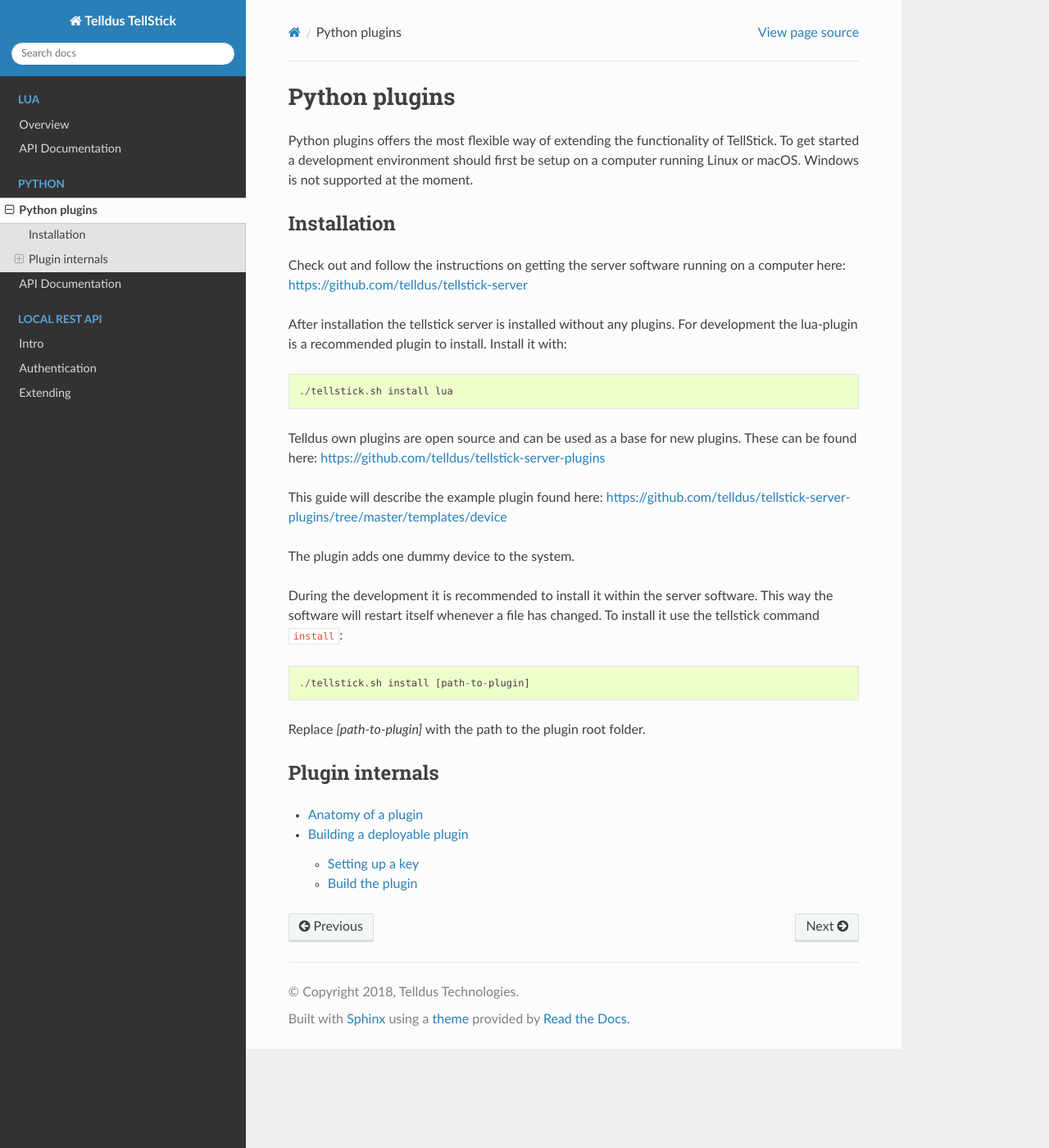
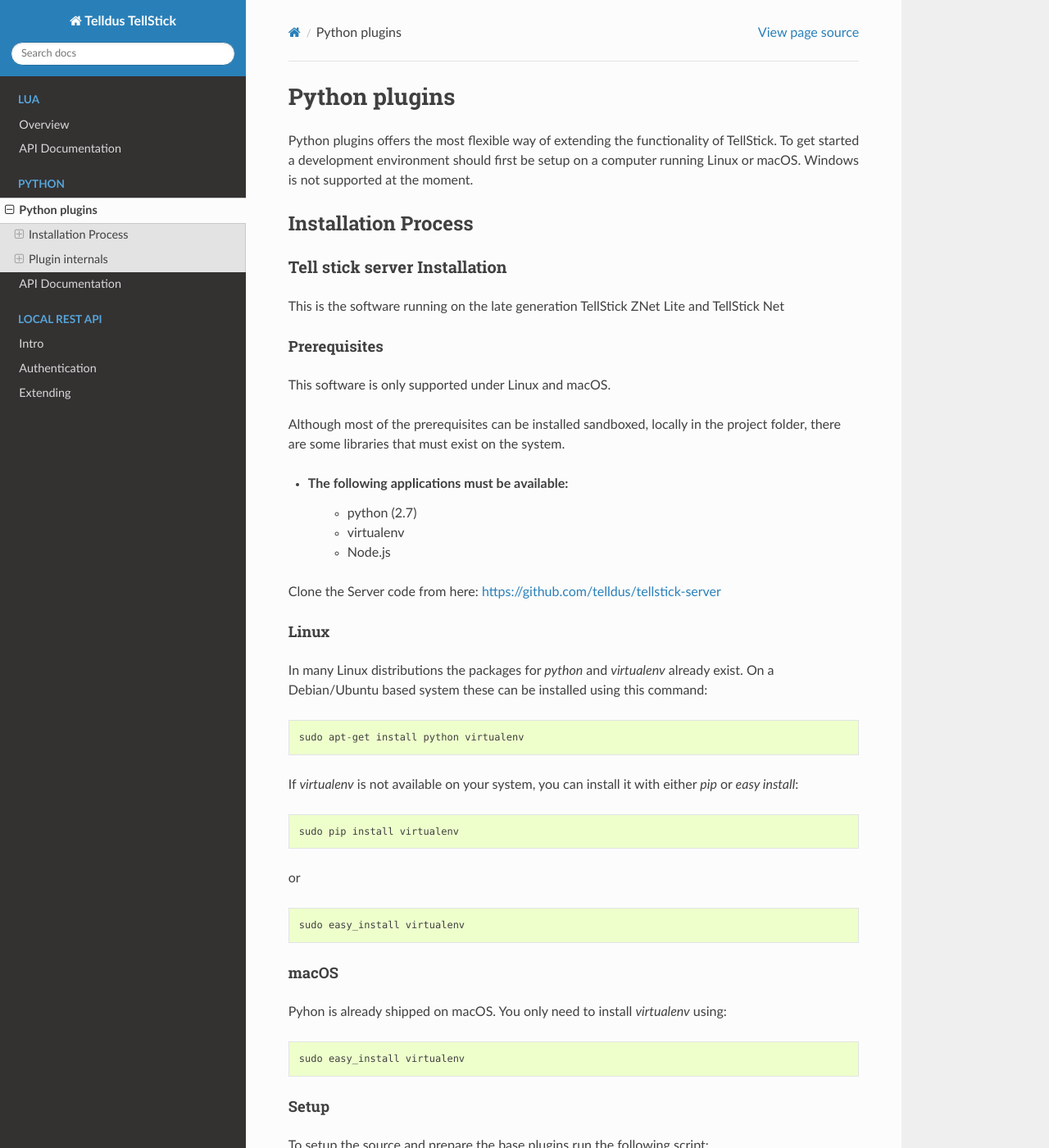
Before and after one commit to telldus/tellstick-server, a Sphinx documentation site: the page built from docs/python/intro.rst, in a window 1280 px wide and 1400 px high. Shown: the whole window at 82% size. Built offline with Sphinx 7.4.7 and the Read the Docs theme 2.0.0, drawn with Linux system fonts in a browser that asks for light colours; the version number could not be read and is left out; some of the changed text lies outside the part shown.

Commit message:
modify documentation

```diff
--- a/docs/python/intro.rst
+++ b/docs/python/intro.rst
@@ -4,8 +4,94 @@
 
 Python plugins offers the most flexible way of extending the functionality of TellStick. To get started a development environment should first be setup on a computer running Linux or macOS. Windows is not supported at the moment.
 
-Installation
-############
+Installation Process
+####################
+
+Tell stick server Installation
+______________________________
+
+This is the software running on the late generation TellStick ZNet Lite and
+TellStick Net
+
+Prerequisites
+*************
+
+This software is only supported under Linux and macOS.
+
+Although most of the prerequisites can be installed sandboxed, locally in the
+project folder, there are some libraries that must exist on the system.
+
+* The following applications must be available:
+	* python (2.7)
+	* virtualenv
+	* Node.js
+
+
+Clone the Server code from here: https://github.com/telldus/tellstick-server
+
+
+Linux
+*****
+
+In many Linux distributions the packages for `python` and `virtualenv` already exist.
+On a Debian/Ubuntu based system these can be installed using this command:
+
+::
+
+  sudo apt-get install python virtualenv
+
+If `virtualenv` is not available on your system, you can install it with either
+`pip` or `easy install`:
+
+::
+
+  sudo pip install virtualenv
+
+or
+
+::
+
+  sudo easy_install virtualenv
+
+macOS
+*****
+
+Pyhon is already shipped on macOS. You only need to install `virtualenv` using:
+
+::
+
+  sudo easy_install virtualenv
+
+Setup
+*****
+
+To setup the source and prepare the base plugins run the following script:
+
+::
+
+  ./tellstick.sh setup
+
+This vill create a `virtualenv` folder under the `build` folder and download
+and install the required libraries for running the software.
+The installation is completely sandboxed and nothing is installed in the system.
+You can wipe the `build` folder at any time to remove any installed packages.
+
+Running
+*******
+
+Start the server by issuing:
+
+::
+
+  ./tellstick.sh run
+
+By default the server will restart itself any time it detects a file has been
+modified.
+
+
+
+Plugins
+*******
 
 Check out and follow the instructions on getting the server software running on a computer here:
 https://github.com/telldus/tellstick-server
@@ -13,7 +99,9 @@
 After installation the tellstick server is installed without any plugins. For development the lua-plugin is a
 recommended plugin to install. Install it with::
 
-./tellstick.sh install lua
+::
+
+  ./tellstick.sh install lua
 
 Telldus own plugins are open source and can be used as a base for new plugins. These can be found here:
 https://github.com/telldus/tellstick-server-plugins
```
